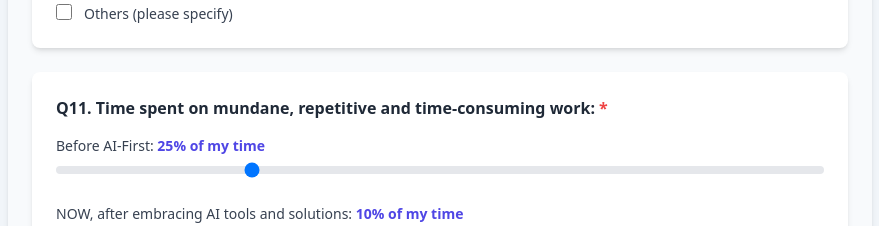
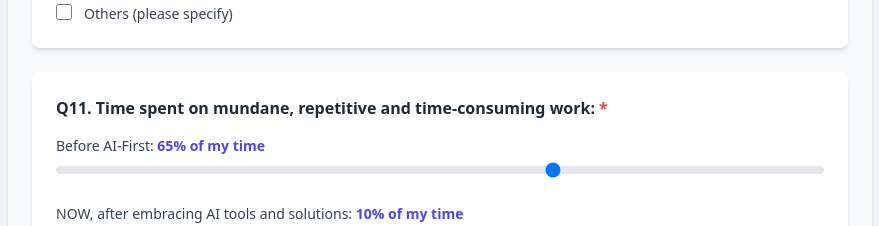
Before and after one commit to s4dha/AI-First-Survey, a React (Vite) app: page / in a window 1280 px wide. Shown: the part 4240-4466 px from the top of the page, without its empty margins (200-1079 px from the left). Built offline with nearby package versions, Linux system fonts and the light colour scheme.

Commit message:
default 65

```diff
--- a/App.tsx
+++ b/App.tsx
@@ -476,7 +476,7 @@ const getFreshFormData = (): FormData => {
     const initialData: FormData = {};
     allQuestions.forEach(question => {
         if (question.type === QuestionType.SLIDER_PAIR) {
-            initialData[`${question.id}_before`] = 25;
+            initialData[`${question.id}_before`] = 65;
             initialData[`${question.id}_now`] = 10;
         }
     });
```
